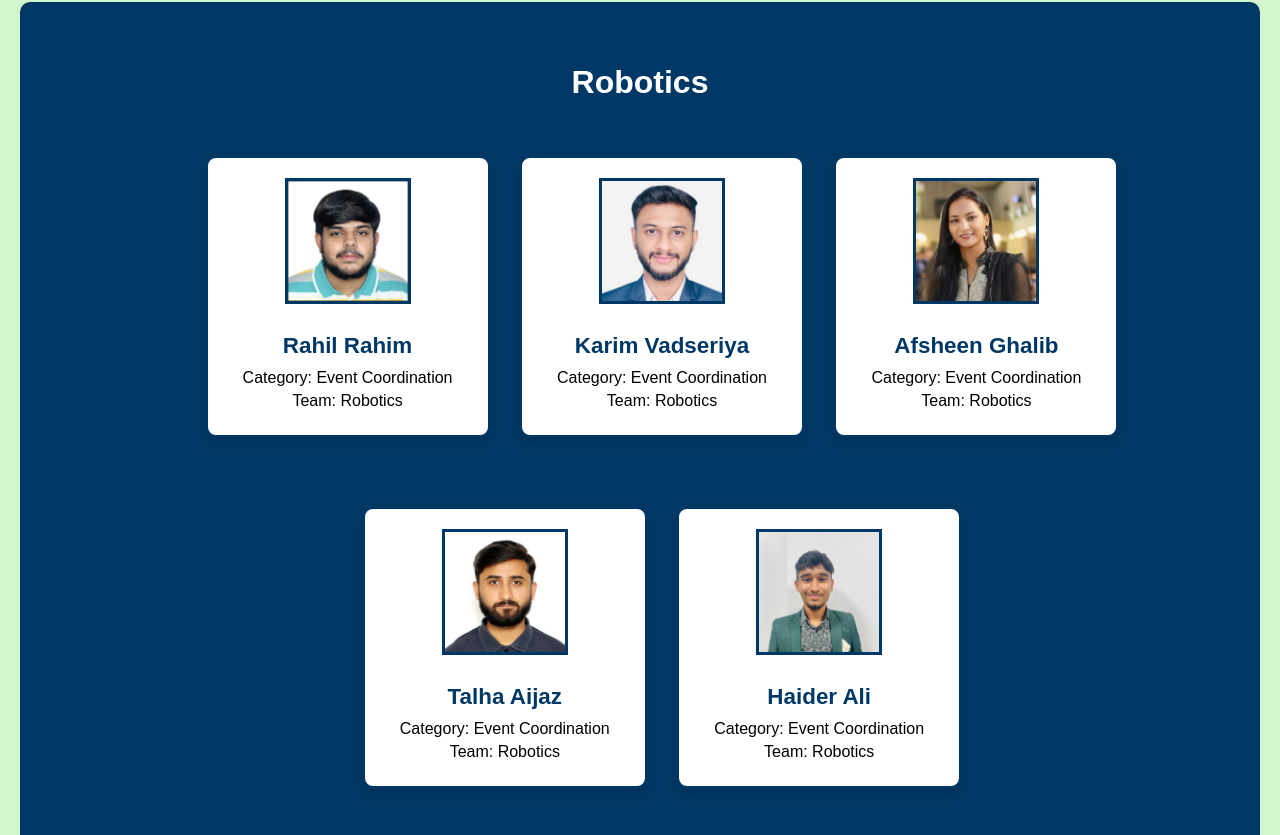
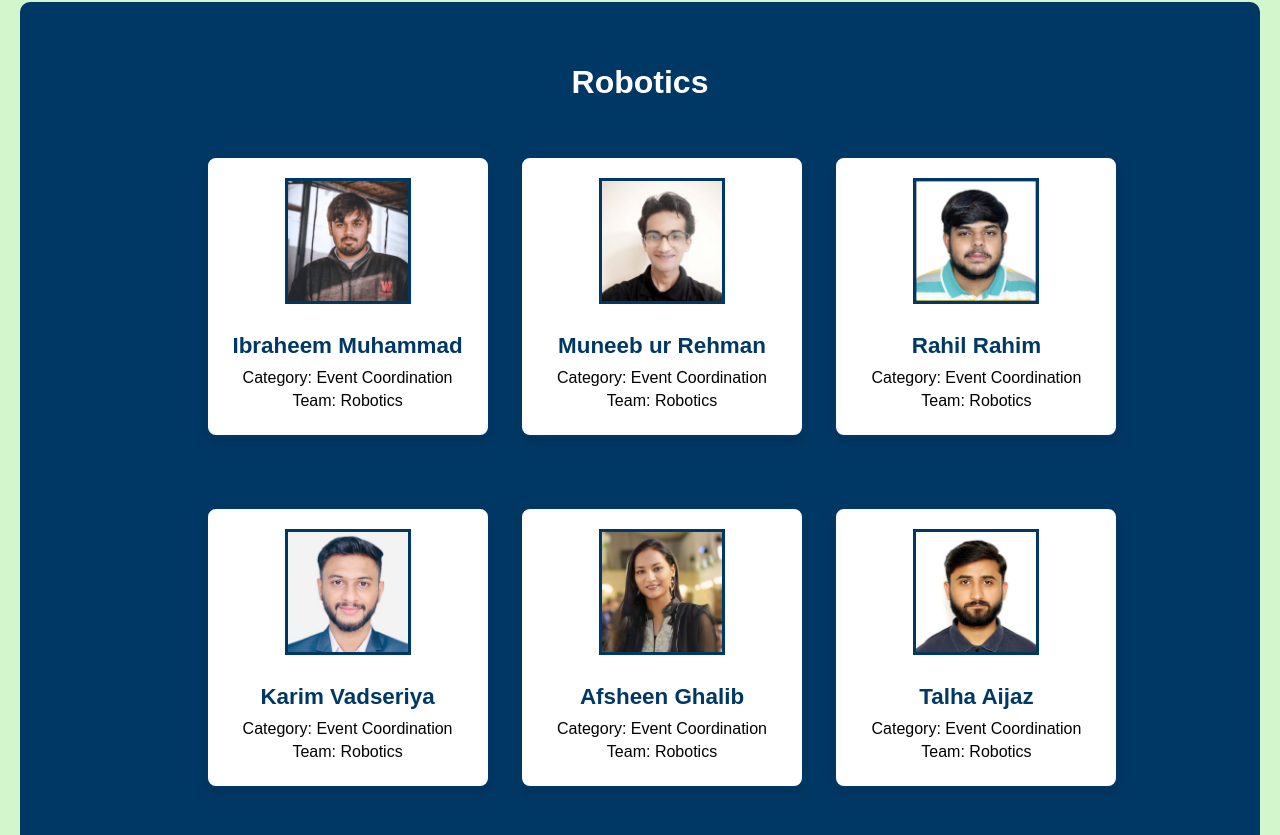
Before and after one commit to techticsclubpakistan/RoboFestVolunteers2025, a plain HTML site: page index.html in a window 1280 px wide. Shown: the part 1139-1974 px from the top of the page. Drawn offline with Linux system fonts and the light colour scheme.

Commit message:
updated brainswarm

```diff
--- a/index.html
+++ b/index.html
@@ -102,6 +102,22 @@
         <section class="taskforce-category">
             <h3>Robotics</h3>
             <!-- TaskForce Block 3 -->
+            <div class="taskforce-block">
+                <div class="taskforce-card">
+                    <img src="images/swarm_ibrahim.jpeg" alt="Volunteer Name">
+                    <h3>Ibraheem Muhammad</h3>
+                    <p>Category: Event Coordination</p>
+                    <p>Team: Robotics</p>
+                </div>
+            </div>
+            <div class="taskforce-block">
+                <div class="taskforce-card">
+                    <img src="images/swarm_muneeburrehman.jpeg" alt="Volunteer Name">
+                    <h3>Muneeb ur Rehman</h3>
+                    <p>Category: Event Coordination</p>
+                    <p>Team: Robotics</p>
+                </div>
+            </div>
             <div class="taskforce-block">
                 <div class="taskforce-card">
                     <img src="images/rahilrahim.png" alt="Volunteer Name">
```
Also changed, not shown: images/swarm_ibrahim.jpeg (added), images/swarm_muneeburrehman.jpeg (added).
